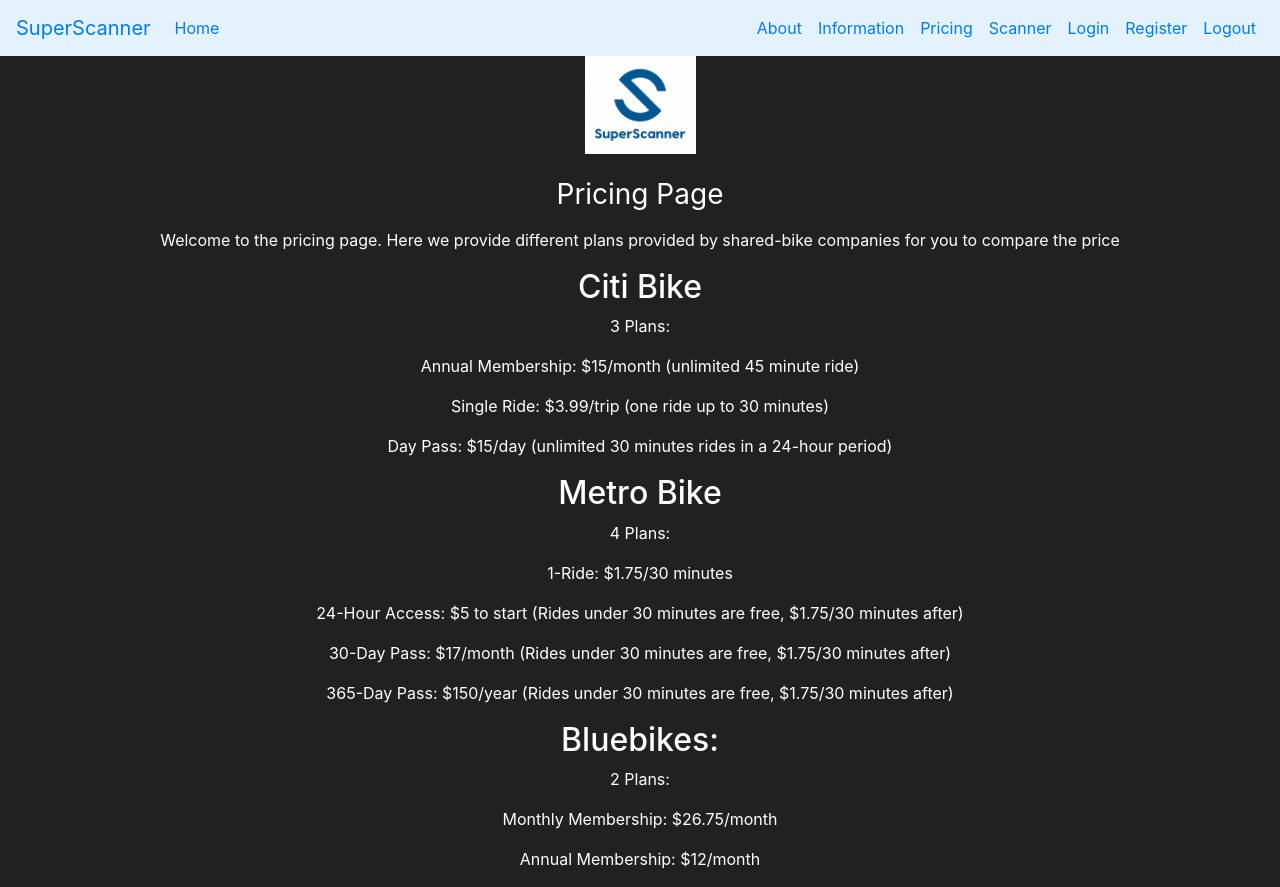
After one commit to zoeshenrw/SuperScanner, a Flask app: page /pricing in a window 1280 px wide. The commit adds this page. Run offline with Flask 2, Linux system fonts and the light colour scheme; some libraries are stand-ins or nearby versions.

Commit message:
updated information, pricing

```diff
--- a/routes.py
+++ b/routes.py
@@ -42,13 +42,19 @@
 def about_page():
     return render_template('about.html')
 
+@app.route('/information')
+def information_page():
+    return render_template('information.html')
+
+@app.route('/pricing')
+def pricing_page():
+    return render_template('pricing.html')
+
 @app.route('/scanner')
 def scanner_page():
     return render_template('scanner.html')
 
 @app.route('/scanned')
-#return value if works, return video if not
-#need to return the correct website if works
 def scanned_page():
     try:
         return redirect(value)
--- a/templates/base.html
+++ b/templates/base.html
@@ -33,6 +33,12 @@
             <ul class="navbar-nav">
                 <li class="nav-item">
                     <a class="nav-link" href="{{ url_for('about_page') }}">About</a >
+                </li>
+                <li class="nav-item">
+                    <a class="nav-link" href="{{ url_for('information_page') }}">Information</a >
+                </li>
+                <li class="nav-item">
+                    <a class="nav-link" href="{{url_for('pricing_page')}}">Pricing</a>
                 </li>
                 <li class="nav-item">
                     <a class="nav-link" href="{{ url_for('scanner_page') }}">Scanner</a >
--- /dev/null
+++ b/templates/pricing.html
@@ -0,0 +1,37 @@
+{% extends 'base.html' %}
+{% block title %}
+    Pricing
+{% endblock %}
+
+{% block content %}
+    <body class="text-center">
+        <div class="container">
+            <img src="/static/smallerlogo.png" alt="Logo" style="height: 10%; width: 10%;">
+            <br></br>
+            <p class="h3 mb-3 font-weight-normal">Pricing Page</p>
+            <p>Welcome to the pricing page. Here we provide different plans provided by shared-bike companies for you to compare the price</p>
+        </div>
+    </body>
+
+    <body class="body-style">
+        <h2>Citi Bike</h2>
+        <p>3 Plans:</p>
+        <p>Annual Membership: $15/month (unlimited 45 minute ride)</p>
+        <p>Single Ride: $3.99/trip (one ride up to 30 minutes)</p>
+        <p>Day Pass: $15/day (unlimited 30 minutes rides in a 24-hour period)</p>
+
+        <h2>Metro Bike</h2>
+        <p>4 Plans:</p>
+        <p>1-Ride: $1.75/30 minutes</p>
+        <p>24-Hour Access: $5 to start (Rides under 30 minutes are free, $1.75/30 minutes after)</p>
+        <p>30-Day Pass: $17/month (Rides under 30 minutes are free, $1.75/30 minutes after)</p>
+        <p>365-Day Pass: $150/year (Rides under 30 minutes are free, $1.75/30 minutes after)</p>
+
+        <h2>Bluebikes:</h2>
+        <p>2 Plans:</p>
+        <p>Monthly Membership: $26.75/month</p>
+        <p>Annual Membership: $12/month</p>
+
+    </body>
+
+{% endblock %}
```
Also changed, not shown: config.py (+8 -0 lines), templates/information.html (added, +22 -0 lines).
